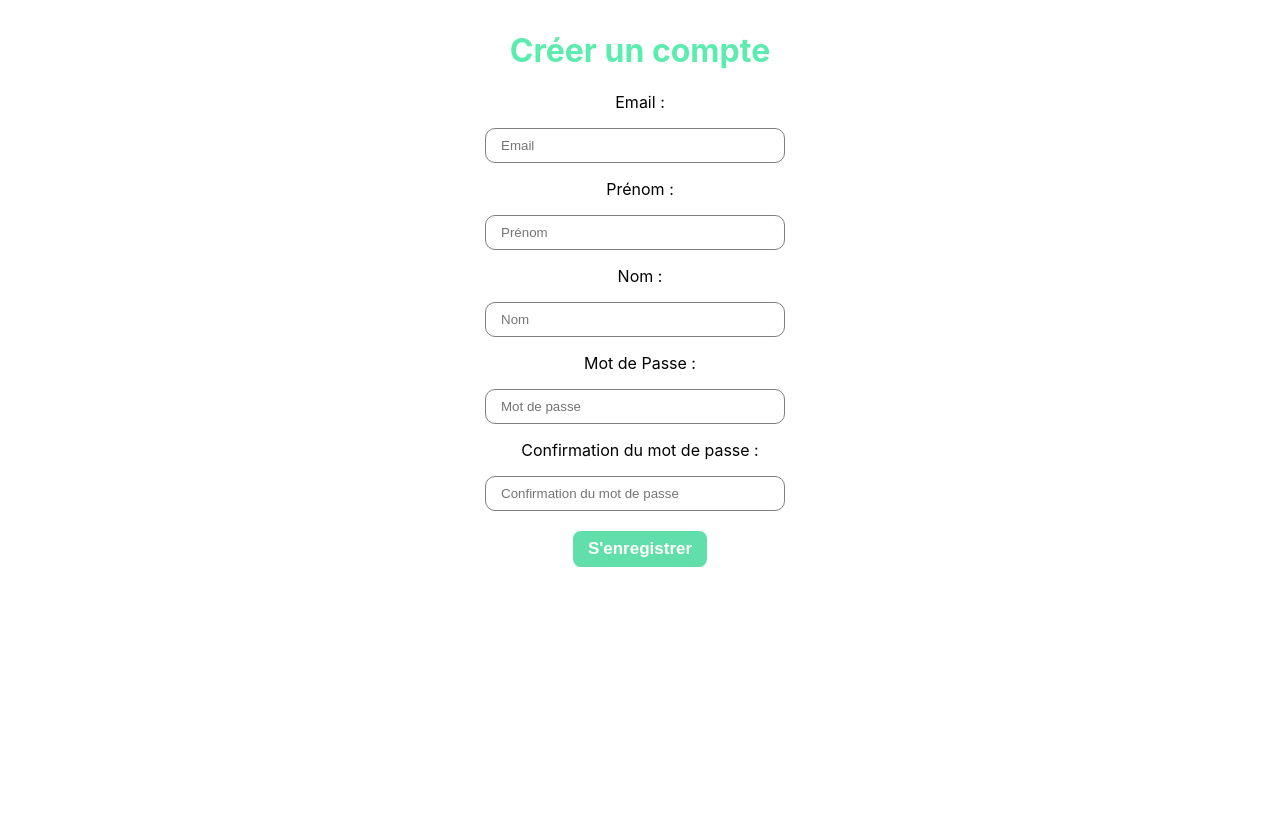
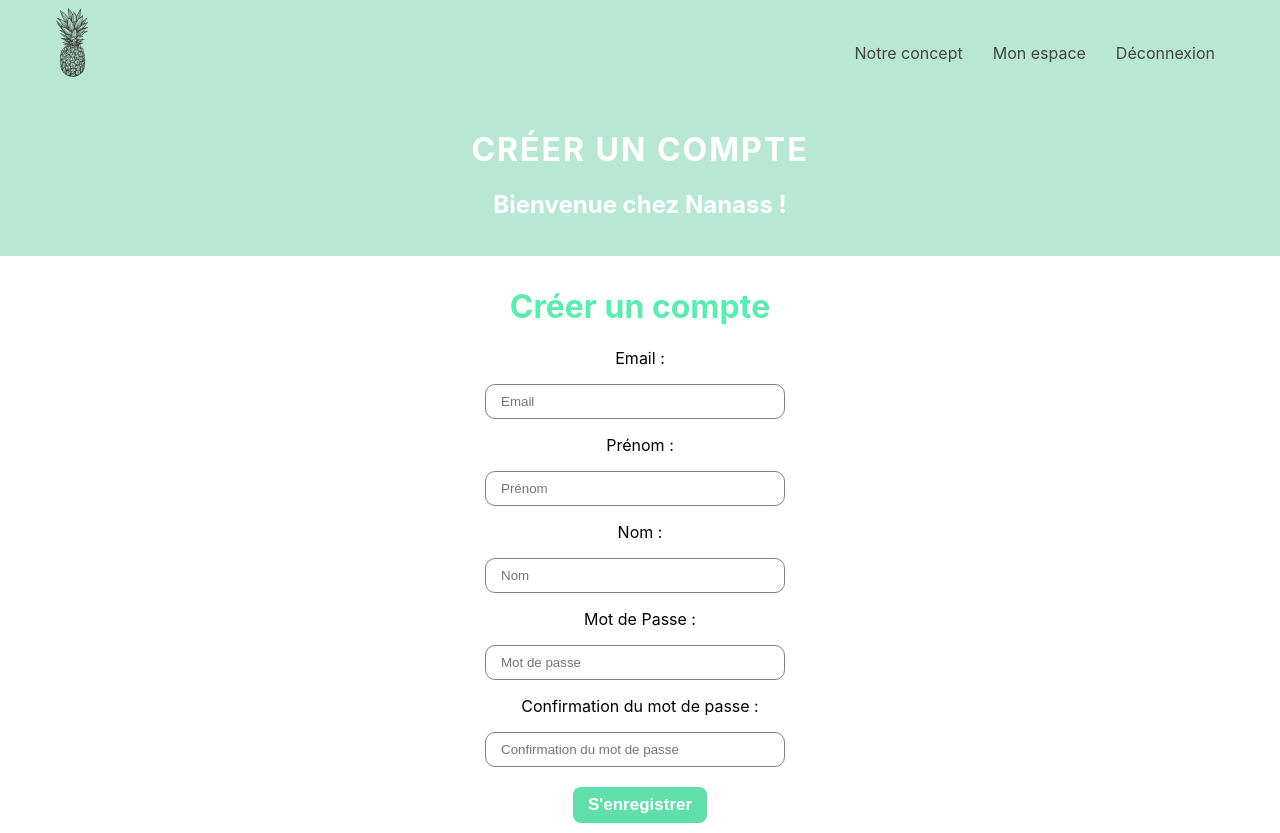
Before and after one commit to mariedx/Nanass, a Next.js app in the folder client/: page /registrations/signup in a window 1280 px wide. Before the commit the page ends 800 px from the top, so only its background shows below. Built offline with nearby package versions, Linux system fonts and the light colour scheme.

Commit message:
fixing signup form

```diff
--- a/client/src/components/FormSignup/formsignup.module.scss
+++ b/client/src/components/FormSignup/formsignup.module.scss
@@ -1,7 +1,6 @@
 .FormSignup {
   text-align: center;
   padding: 10px;
-  width: 600px;
   margin: auto;
 }
 
--- a/client/src/pages/registrations/signup.jsx
+++ b/client/src/pages/registrations/signup.jsx
@@ -1,12 +1,13 @@
 import React from 'react';
 import FormSignup from 'components/FormSignup';
+import Layout from 'components/Layout';
 
-const Signup = () => {
-  return (
+const Signup = () => (
+  <Layout title="Créer un compte" subtitle="Bienvenue chez Nanass !">
     <div className="Signup">
       <FormSignup />
     </div>
-  );
-};
+  </Layout>
+);
 
 export default Signup;
```
Also changed, not shown: client/src/components/FormSignup/index.jsx (+11 -11 lines).
